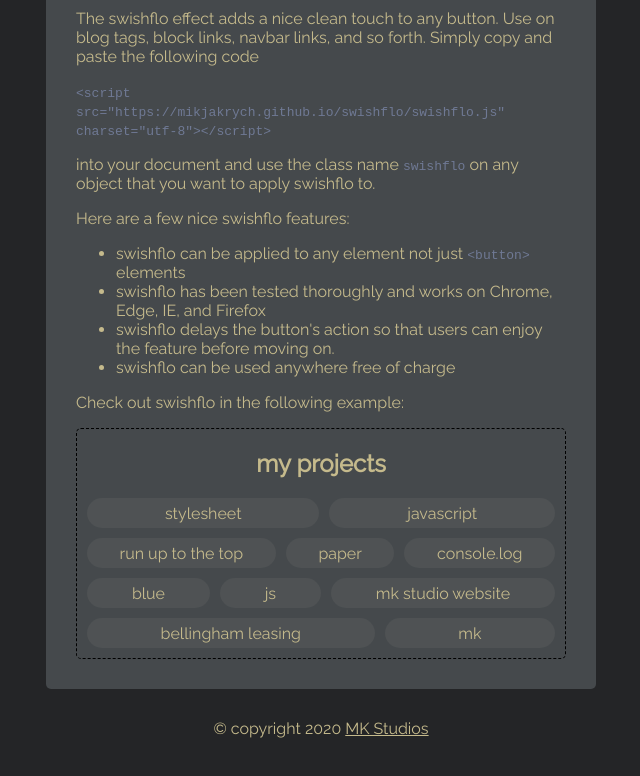
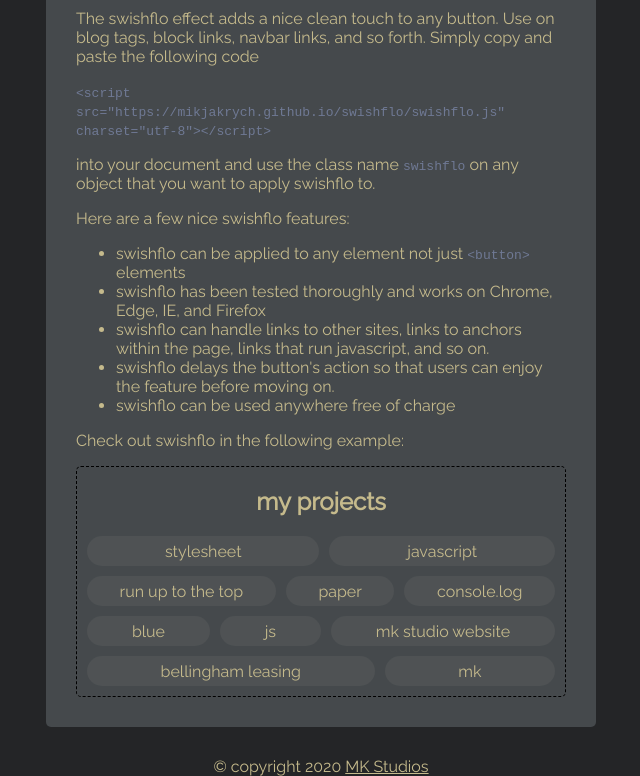
Before and after one commit to mikjakrych/swishflo, a plain HTML site: page index.html in a window 1280 px wide. Shown: the part 134-910 px from the top of the page, without its empty margins (319-959 px from the left). Before the commit the page ends 872 px from the top, so only its background shows below. Drawn offline with Linux system fonts and the light colour scheme.

Commit message:
noted that swishflo can be applied to all kinds of things

```diff
--- a/index.html
+++ b/index.html
@@ -33,6 +33,9 @@
         <li>
           swishflo has been tested thoroughly and works on Chrome, Edge, IE, and Firefox
         </li>
+        <li>
+          swishflo can handle links to other sites, links to anchors within the page, links
+          that run javascript, and so on.
         <li>
           swishflo delays the button's action so that users can enjoy the feature before moving on.
         </li>
```
